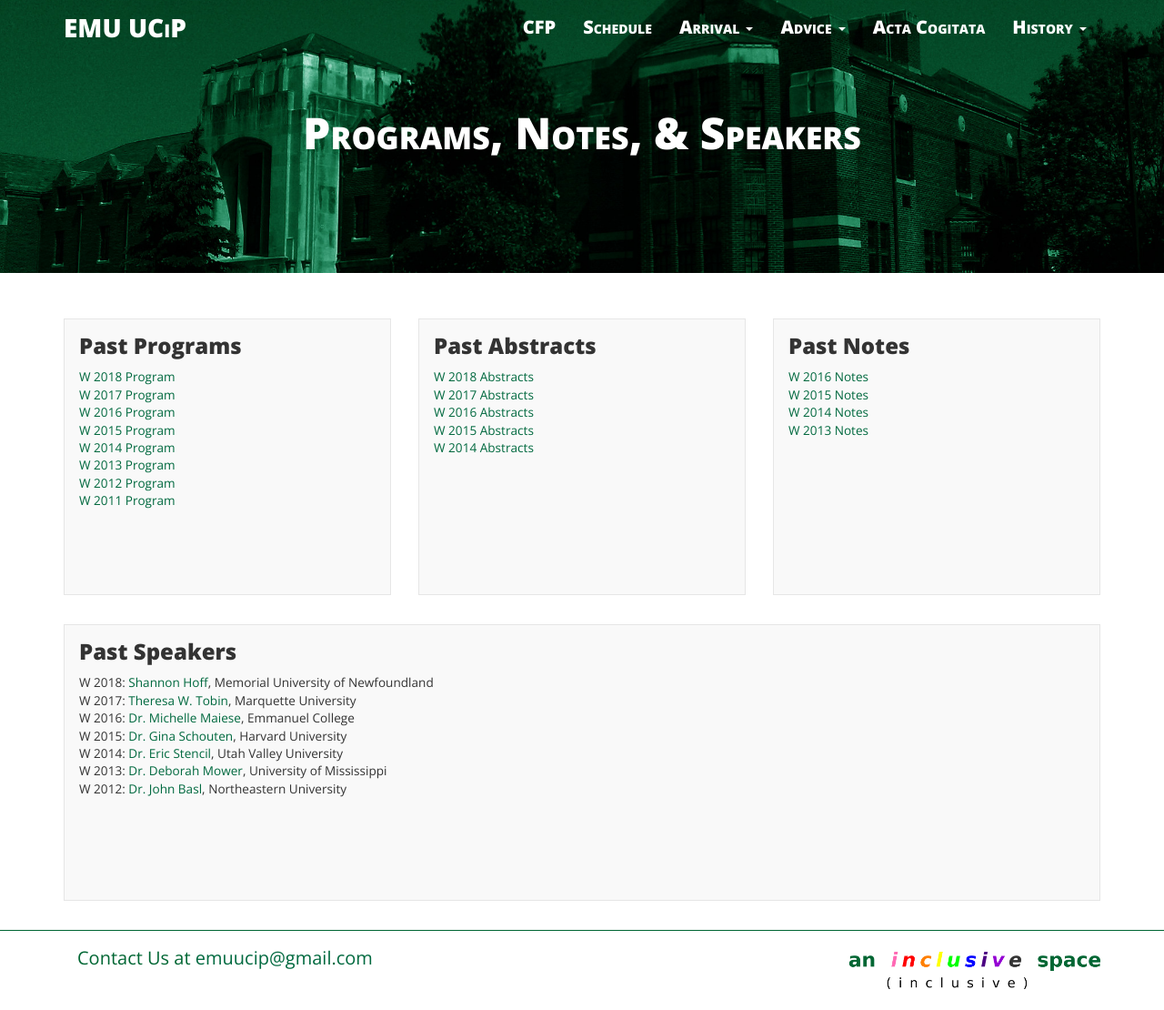
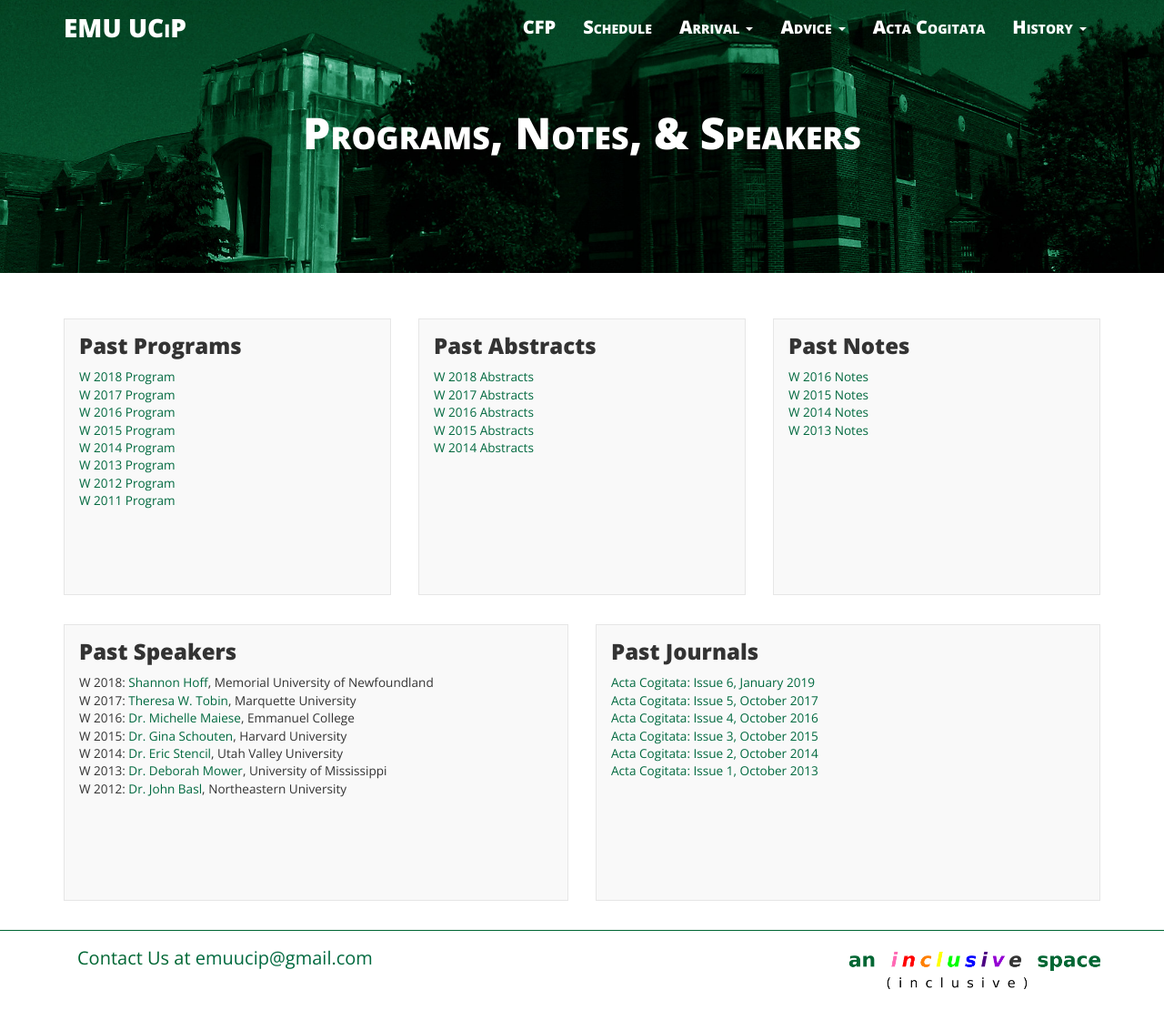
Before and after one commit to ucip/ucip.github.io, a Jekyll site: the page built from history.md, in a window 1280 px wide. Shown: the whole page at 91% size. Built offline with Jekyll 4.4.1, drawn with Linux system fonts in a browser that asks for light colours; nearby versions of some CDN libraries.

Commit message:
Adding journal issues to the website

```diff
--- a/history.md
+++ b/history.md
@@ -47,7 +47,7 @@ permalink: /history/
     </div>
   </div>
   <div class="row">
-    <div class="col-xs-12">
+    <div class="col-sm-6 col-xs-12">
       <div class="post-list-box">
         <h3 class="post-list-header">Past Speakers</h3>
         <ul class="post-list">
@@ -61,5 +61,18 @@ permalink: /history/
         </ul>
       </div>
     </div>
+    <div class="col-sm-6 col-xs-12">
+      <div class="post-list-box">
+        <h3 class="post-list-header">Past Journals</h3>
+        <ul class="post-list">
+          <li class="text-small"><a href="https://commons.emich.edu/ac/vol6/iss1/">Acta Cogitata: Issue 6, January 2019</a></li>
+          <li class="text-small"><a href="https://commons.emich.edu/ac/vol5/iss1/">Acta Cogitata: Issue 5, October 2017</a></li>
+          <li class="text-small"><a href="{{ site.baseurl }}/docs/2016-journal.pdf">Acta Cogitata: Issue 4, October 2016</a></li>
+          <li class="text-small"><a href="{{ site.baseurl }}/docs/2015-journal.pdf">Acta Cogitata: Issue 3, October 2015</a></li>
+          <li class="text-small"><a href="{{ site.baseurl }}/docs/2014-journal.pdf">Acta Cogitata: Issue 2, October 2014</a></li>
+          <li class="text-small"><a href="{{ site.baseurl }}/docs/2013-journal.pdf">Acta Cogitata: Issue 1, October 2013</a></li>
+        </ul>
+      </div>
+    </div>
   </div>
 </div>
```
Also changed, not shown: journal.md (+2 -1 lines), 4 other files.
